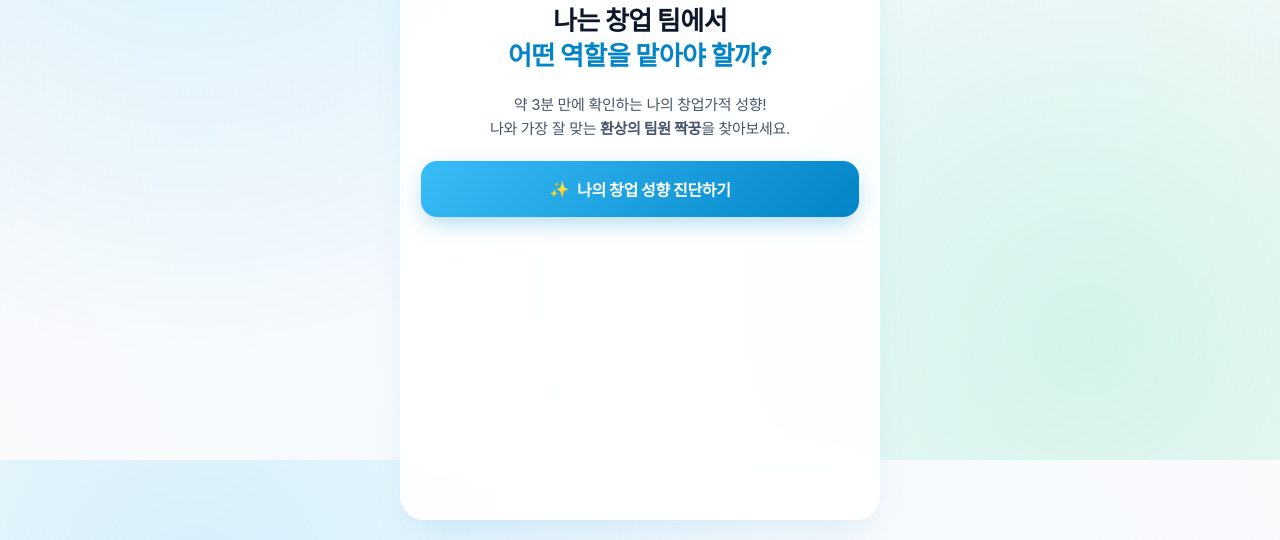
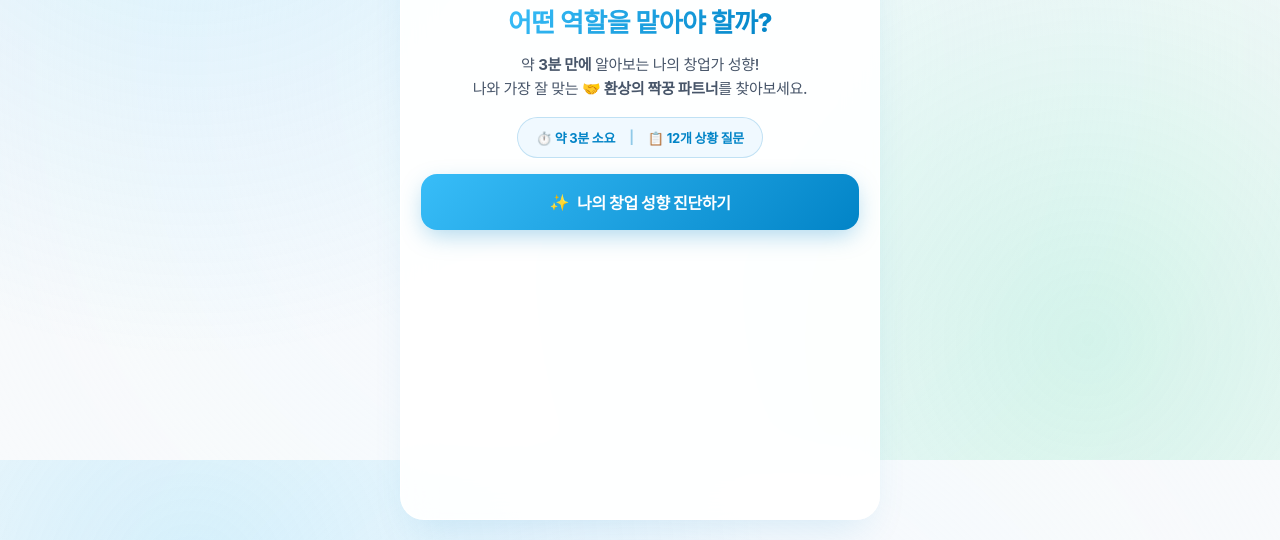
Before and after one commit to hanguojindaoyu000510-lab/holymoly, a plain HTML site: page index.html in a window 1280 px wide. Shown: the part 340-880 px from the top of the page. Drawn offline with Linux system fonts and the light colour scheme; a web font is replaced by a local one.

Commit message:
feat: add dedicated StartScreen.js component for Step 1 Landing Screen

```diff
--- a/js/app.js
+++ b/js/app.js
@@ -5,9 +5,8 @@
 
 import { questions } from './data/questions.js';
 import { Header } from './components/Header.js';
-import { Badge } from './components/Badge.js';
-import { Button } from './components/Button.js';
 import { ProgressBar } from './components/ProgressBar.js';
+import { StartScreen } from './components/StartScreen.js';
 import { QuestionCard } from './components/QuestionCard.js';
 import { ResultCard } from './components/ResultCard.js';
 import { Modal } from './components/Modal.js';
@@ -90,50 +89,12 @@ class App {
   }
 
   renderHomeView() {
-    const container = document.createElement('div');
-    container.className = 'animate-fade-in text-center';
-    container.style.display = 'flex';
-    container.style.flexDirection = 'column';
-    container.style.alignItems = 'center';
-    container.style.gap = '20px';
-    container.style.marginTop = '20px';
-
-    const badge = new Badge({ text: '✨ 2026 대학생 창업 캠프 전용', icon: '🌱', variant: 'leaf' }).render();
-
-    const avatar = document.createElement('div');
-    avatar.className = 'result-avatar-circle animate-cute-bounce';
-    avatar.style.width = '120px';
-    avatar.style.height = '120px';
-    avatar.style.fontSize = '64px';
-    avatar.style.margin = '10px 0';
-    avatar.innerHTML = '🚀';
-
-    const title = document.createElement('h1');
-    title.style.fontSize = '26px';
-    title.style.fontWeight = '800';
-    title.style.lineHeight = '1.35';
-    title.innerHTML = '나는 창업 팀에서<br><span style="color: var(--sky-main);">어떤 역할을 맡아야 할까?</span>';
-
-    const desc = document.createElement('p');
-    desc.style.fontSize = '15px';
-    desc.style.color = 'var(--text-sub)';
-    desc.style.lineHeight = '1.6';
-    desc.innerHTML = '약 3분 만에 확인하는 나의 창업가적 성향!<br>나와 가장 잘 맞는 <b>환상의 팀원 짝꿍</b>을 찾아보세요.';
-
-    const startBtn = new Button({
-      text: '나의 창업 성향 진단하기',
-      variant: 'primary',
-      icon: '✨',
-      onClick: () => this.modal.open()
+    // StartScreen 모듈 컴포넌트를 사용하여 시작 화면 렌더링
+    const startScreen = new StartScreen({
+      onStart: () => this.modal.open()
     }).render();
 
-    container.appendChild(badge);
-    container.appendChild(avatar);
-    container.appendChild(title);
-    container.appendChild(desc);
-    container.appendChild(startBtn);
-
-    this.contentRoot.appendChild(container);
+    this.contentRoot.appendChild(startScreen);
   }
 
   startTest() {
--- /dev/null
+++ b/js/components/StartScreen.js
@@ -0,0 +1,121 @@
+/**
+ * StartScreen Component (1. 시작 화면 / 메인 랜딩 컴포넌트)
+ * prd.md의 "Step 1. 메인 랜딩 화면" 및 design.md의 "Witty & Sleek Glass" 디자인 가이드 적용
+ */
+
+import { Badge } from './Badge.js';
+import { Button } from './Button.js';
+
+export class StartScreen {
+  /**
+   * @param {Object} props
+   * @param {Function} props.onStart - [테스트 시작하기] 버튼 클릭 시 콜백
+   */
+  constructor({ onStart }) {
+    this.onStart = onStart;
+  }
+
+  render() {
+    const container = document.createElement('div');
+    container.className = 'start-screen-container animate-fade-in';
+    container.style.cssText = `
+      display: flex;
+      flex-direction: column;
+      align-items: center;
+      justify-content: space-between;
+      height: 100%;
+      padding: 10px 0 10px;
+      text-align: center;
+    `;
+
+    // 1. 상단 뱃지 & 마스코트 아바타
+    const topBox = document.createElement('div');
+    topBox.style.cssText = 'display: flex; flex-direction: column; align-items: center; gap: 14px;';
+
+    const badge = new Badge({
+      text: '✨ 2026 대학생 창업캠프 전용',
+      icon: '🌱',
+      variant: 'leaf'
+    }).render();
+
+    const avatarBox = document.createElement('div');
+    avatarBox.className = 'result-avatar-circle animate-cute-bounce animate-glow-pulse';
+    avatarBox.style.cssText = `
+      width: 120px;
+      height: 120px;
+      font-size: 64px;
+      margin-top: 6px;
+      background: rgba(255, 255, 255, 0.95);
+      border: 4px solid var(--leaf-mint);
+    `;
+    avatarBox.innerHTML = '🚀';
+
+    topBox.appendChild(badge);
+    topBox.appendChild(avatarBox);
+
+    // 2. 중앙 타이틀 및 위트 있는 소개문
+    const centerBox = document.createElement('div');
+    centerBox.style.cssText = 'display: flex; flex-direction: column; align-items: center; gap: 12px; margin: 16px 0;';
+
+    const title = document.createElement('h1');
+    title.style.cssText = `
+      font-size: 26px;
+      font-weight: 800;
+      line-height: 1.38;
+      color: var(--text-main);
+    `;
+    title.innerHTML = '나는 창업 팀에서<br><span style="background: var(--sky-gradient); -webkit-background-clip: text; -webkit-text-fill-color: transparent;">어떤 역할을 맡아야 할까?</span>';
+
+    const desc = document.createElement('p');
+    desc.style.cssText = `
+      font-size: 15px;
+      color: var(--text-sub);
+      line-height: 1.6;
+      font-weight: 500;
+    `;
+    desc.innerHTML = '약 <b>3분 만에</b> 알아보는 나의 창업가 성향!<br>나와 가장 잘 맞는 <b>🤝 환상의 짝꿍 파트너</b>를 찾아보세요.';
+
+    const statsTag = document.createElement('div');
+    statsTag.style.cssText = `
+      display: inline-flex;
+      align-items: center;
+      gap: 14px;
+      padding: 10px 18px;
+      background: var(--sky-tint);
+      border: 1px solid rgba(2, 132, 199, 0.2);
+      border-radius: var(--radius-pill);
+      font-size: 13px;
+      font-weight: 700;
+      color: var(--sky-main);
+      margin-top: 4px;
+    `;
+    statsTag.innerHTML = `
+      <span>⏱️ 약 3분 소요</span>
+      <span style="opacity: 0.4;">|</span>
+      <span>📋 12개 상황 질문</span>
+    `;
+
+    centerBox.appendChild(title);
+    centerBox.appendChild(desc);
+    centerBox.appendChild(statsTag);
+
+    // 3. 하단 시작 버튼
+    const bottomBox = document.createElement('div');
+    bottomBox.style.width = '100%';
+
+    const startBtn = new Button({
+      text: '나의 창업 성향 진단하기',
+      variant: 'primary',
+      icon: '✨',
+      onClick: () => this.onStart()
+    }).render();
+
+    bottomBox.appendChild(startBtn);
+
+    container.appendChild(topBox);
+    container.appendChild(centerBox);
+    container.appendChild(bottomBox);
+
+    return container;
+  }
+}
```
Also changed, not shown: demo.html (+26 -15 lines), js/demo.js (+15 -7 lines).
